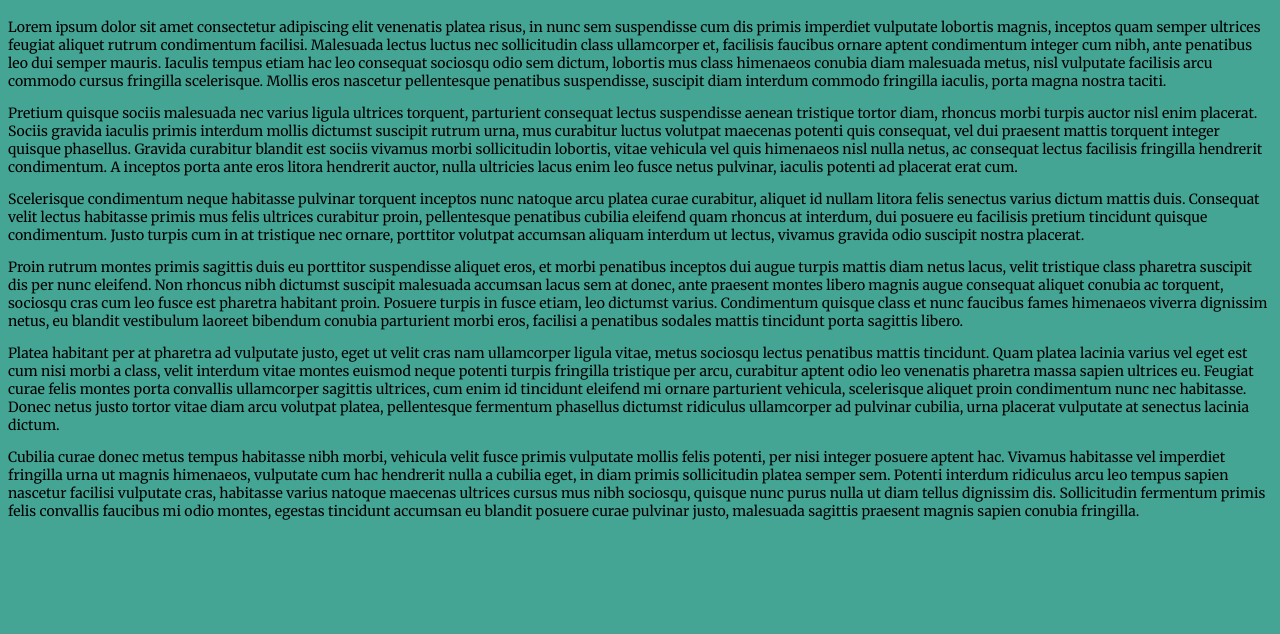
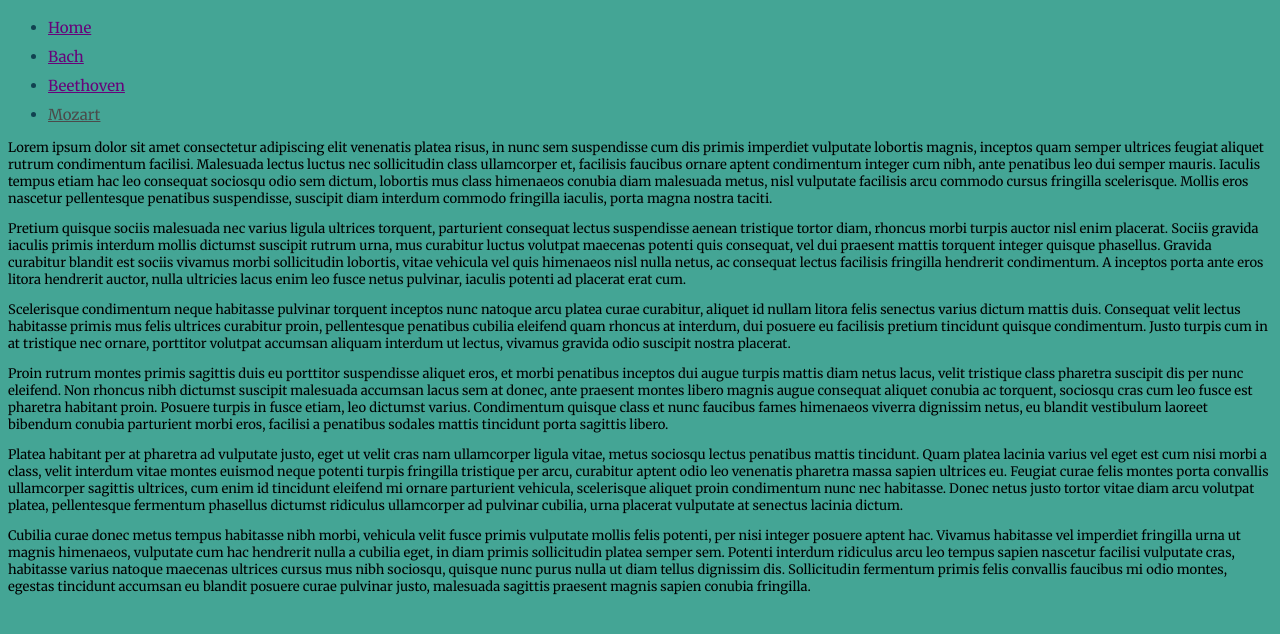
Before and after one commit to NorthbridgeHighSchool/demo-03-03-hyperlinked-images-v2-kbobrien05, a plain HTML site: page mozart.html in a window 1280 px wide. Shown: the part 114-748 px from the top of the page. Drawn offline with Linux system fonts and the light colour scheme; a web font is replaced by a local one.

Commit message:
Done pt. 2

```diff
--- a/mozart.html
+++ b/mozart.html
@@ -10,6 +10,15 @@
     <a href= "index.html"><img class = "logo" src= "music.svg" alt = "Black music staff." /></a>
     <h1>Famous Musicians</h1>
     <h2>Wolfgang Amadeus Mozart</h2>
+
+    <nav>
+      <ul>
+        <li><a href="index.html">Home</a></li>
+        <li><a href="bach.html">Bach</a></li>
+        <li><a href="beethoven.html">Beethoven</a></li>
+        <li><a class = "current"  href="mozart.html">Mozart</a></li>
+      </ul>
+    </nav>
 
 
     <p>Lorem ipsum dolor sit amet consectetur adipiscing elit venenatis platea risus, in nunc sem suspendisse cum dis primis imperdiet vulputate lobortis magnis, inceptos quam semper ultrices feugiat aliquet rutrum condimentum facilisi. Malesuada lectus luctus nec sollicitudin class ullamcorper et, facilisis faucibus ornare aptent condimentum integer cum nibh, ante penatibus leo dui semper mauris. Iaculis tempus etiam hac leo consequat sociosqu odio sem dictum, lobortis mus class himenaeos conubia diam malesuada metus, nisl vulputate facilisis arcu commodo cursus fringilla scelerisque. Mollis eros nascetur pellentesque penatibus suspendisse, suscipit diam interdum commodo fringilla iaculis, porta magna nostra taciti.</p>
--- a/style.css
+++ b/style.css
@@ -20,7 +20,7 @@ h2 {
 }
 p {
   font-family: "Merriweather", serif;
-  font-size: 14px;
+  font-size: 13px;
 }
 nav {
   font-family: "Merriweather", serif;
@@ -36,6 +36,9 @@ a:link {
 a:visited {
   color: rgb(3, 73, 50);
 }
+a.current {
+  color: rgb(75, 75, 75);
+}
 a:active {
   color: rgb(70, 7, 122);
 }
```
Also changed, not shown: bach.html (+9 -0 lines), beethoven.html (+9 -0 lines), index.html (+1 -1 lines).
